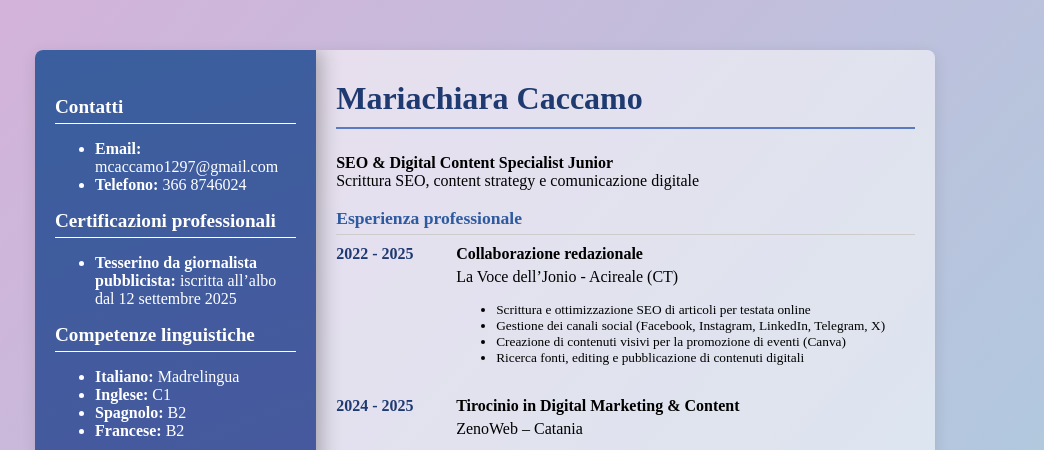
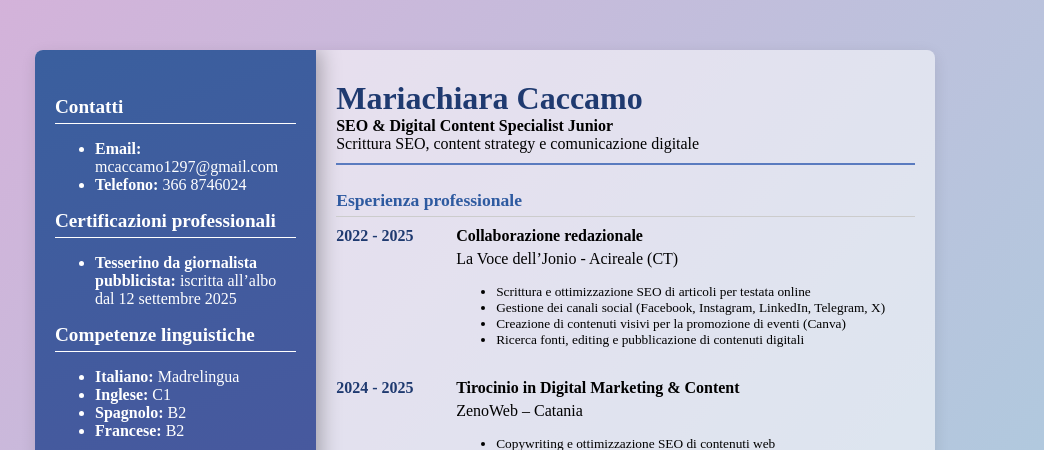
Before and after one commit to mcaccamo1297/mcaccamo_presentation, a PHP site: page /pag/curriculum.html in a window 1280 px wide. Shown: the part 82-532 px from the top of the page, without its empty margins (155-1199 px from the left). Run offline with PHP 8.4, Linux system fonts and the light colour scheme.

Commit message:
Refactor CSS styles for consistency and clarity

```diff
--- a/stylesheet/curriculum.css
+++ b/stylesheet/curriculum.css
@@ -41,6 +41,19 @@
   margin-top: 0;
   color: #1f3a70;
   font-size: 2em;
+  border-bottom: 2px solid #5a7bbf;
+  padding-bottom: 10px;
+  margin-bottom: 25px;
+}
+
+#name {
+  border: none;
+  padding-bottom: 0px;
+  margin-bottom: 0px;
+}
+
+#profession {
+  margin-top: 0;
   border-bottom: 2px solid #5a7bbf;
   padding-bottom: 10px;
   margin-bottom: 25px;
@@ -131,23 +144,26 @@
 
 .download-cv {
   margin: 20px 0;
-    text-align: center; /* centra il pulsante */
+  text-align: center;
+  /* centra il pulsante */
 }
 
 .download-cv a {
   display: inline-block;
-    background: linear-gradient(160deg, #3a5f9e, #5c4b8a); /* sfumatura blu-viola come il container */
+  background: linear-gradient(160deg, #3a5f9e, #5c4b8a);
+  /* sfumatura blu-viola come il container */
   color: white;
   font-weight: bold;
   padding: 12px 25px;
   border-radius: 8px;
   text-decoration: none;
-    box-shadow: 0 4px 10px rgba(0,0,0,0.15);
+  box-shadow: 0 4px 10px rgba(0, 0, 0, 0.15);
   transition: all 0.3s ease;
 }
 
 .download-cv a:hover {
-    background: linear-gradient(160deg, #5c4b8a, #3a5f9e); /* inverti sfumatura al passaggio */
+  background: linear-gradient(160deg, #5c4b8a, #3a5f9e);
+  /* inverti sfumatura al passaggio */
   transform: translateY(-2px);
-    box-shadow: 0 6px 15px rgba(0,0,0,0.2);
+  box-shadow: 0 6px 15px rgba(0, 0, 0, 0.2);
 }
```
Lines whose indentation alone changed are shown as unchanged.
